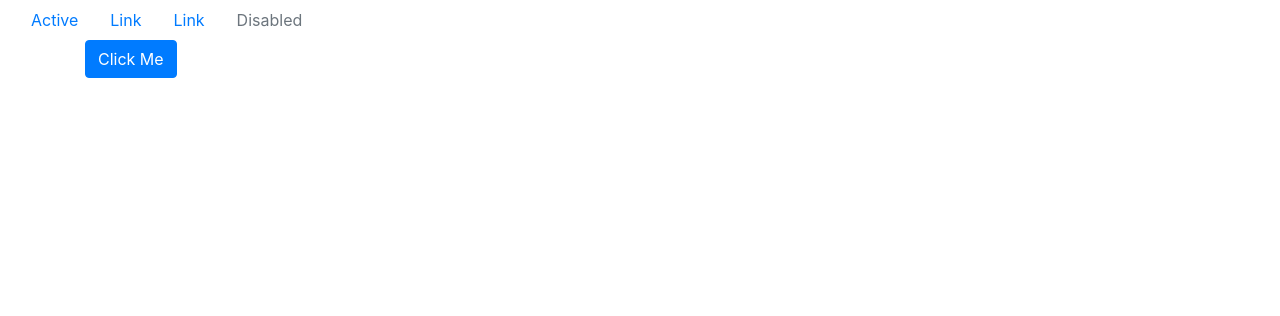
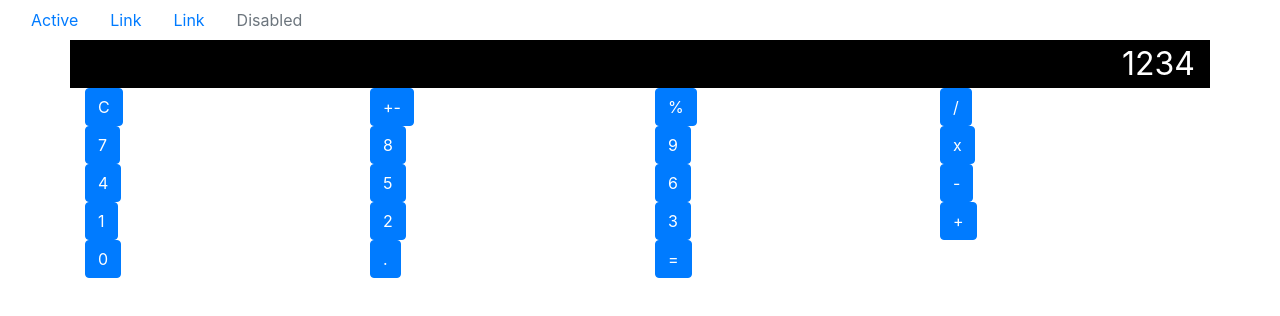
Before and after one commit to the-curve-consulting/trft-ts-react-app2, a React (Create React App) app: page / in a window 1280 px wide. Shown: the top 316 px of the page. Built offline with nearby package versions, Linux system fonts and the light colour scheme.

Commit message:
Basic button layout

```diff
--- a/src/App.tsx
+++ b/src/App.tsx
@@ -3,6 +3,7 @@ import './App.css';
 import Button from 'react-bootstrap/Button';
 import Container from 'react-bootstrap/Container';
 import { Navigation } from './Navigation';
+import { Calculator } from './Calculator';
 
 function App() {
   return (
@@ -11,7 +12,7 @@ function App() {
         <Navigation />
       </Container>
       <Container>
-        <Button>Click Me</Button>
+        <Calculator />
       </Container>
     </>
   );
--- /dev/null
+++ b/src/Buttons.tsx
@@ -0,0 +1,24 @@
+import { Button, Col, Row } from "react-bootstrap";
+
+export function Buttons() {
+
+  const buttons = [
+    "C", "+-", "%", "/",
+    "7", "8", "9", "x",
+    "4", "5", "6", "-",
+    "1", "2", "3", "+",
+    "0", ".", "="
+  ]
+
+  function generateButtons() {
+    return buttons.map((val) => <Col xs={3}>
+      <Button>{val}</Button>
+    </Col>);
+  }
+
+  return <>
+    <Row>
+      { generateButtons() }
+    </Row>
+  </>;
+}
--- /dev/null
+++ b/src/Calculator.tsx
@@ -0,0 +1,11 @@
+import { Buttons } from "./Buttons";
+import { NumberField } from "./NumberField";
+
+export function Calculator() {
+  return (
+    <>
+      <NumberField value="1234" />
+      <Buttons />
+    </>
+  )
+}
--- /dev/null
+++ b/src/NumberField.tsx
@@ -0,0 +1,12 @@
+import { Col, Row } from "react-bootstrap";
+
+export function NumberField({ value }: { value: string; }) {
+  return <Row>
+    <Col xs={12} style={{
+      background: "#000",
+      color: "#fff",
+      fontSize: "2em",
+      textAlign: "right"
+    }}>{value}</Col>
+  </Row>;
+}
```
